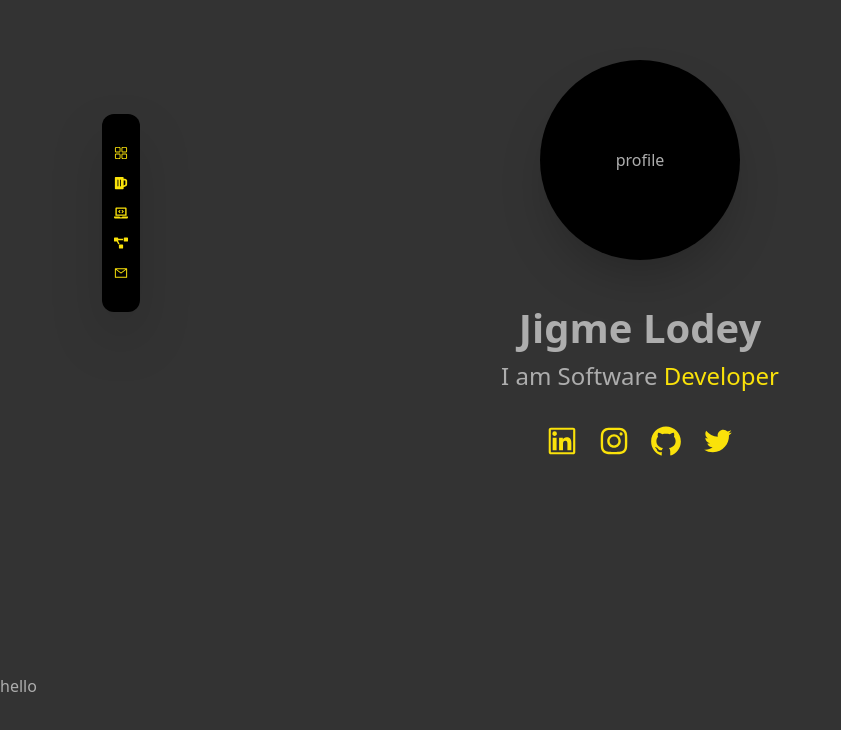
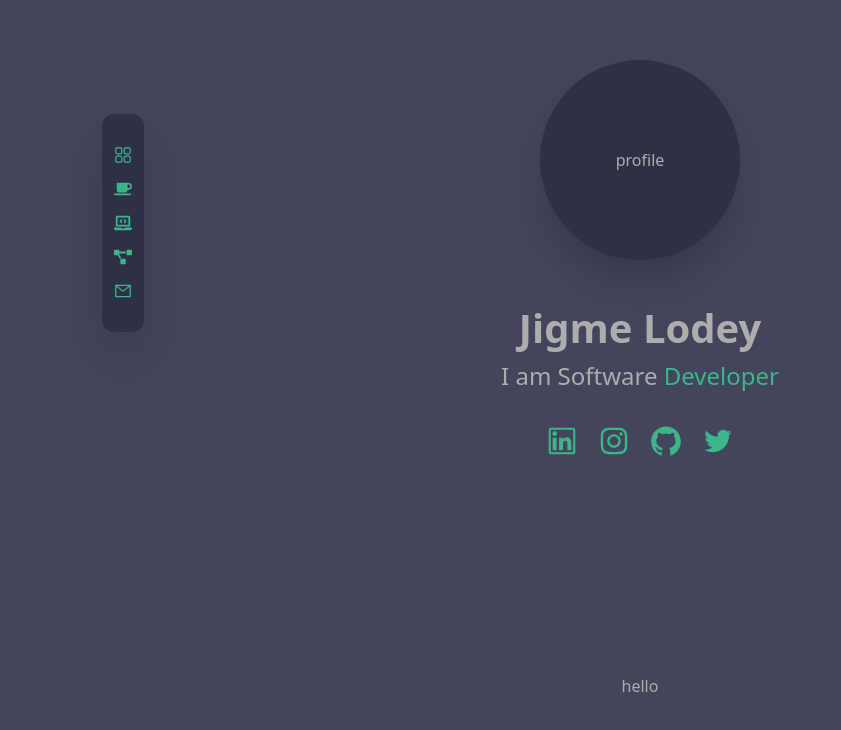
Before and after one commit to jigmeloday/portfolio, a Next.js app: page / in a window 1280 px wide. Shown: the part 126-856 px from the top of the page, without its empty margins (0-841 px from the left). Built offline with nearby package versions, Linux system fonts and the light colour scheme.

Commit message:
color theme setting

```diff
--- a/components/icons/icons.tsx
+++ b/components/icons/icons.tsx
@@ -1,6 +1,6 @@
 import { NavigationModel } from '@/components/layout/model/navigation.model';
 import { RxDashboard } from 'react-icons/rx';
-import { FaBeer, FaLaptopCode, FaProjectDiagram } from 'react-icons/fa';
+import {  FaCoffee, FaLaptopCode, FaProjectDiagram } from 'react-icons/fa';
 import { AiOutlineMail, AiOutlineLinkedin, AiOutlineInstagram, AiOutlineGithub, AiOutlineTwitter } from 'react-icons/ai';
 import { HomeModel } from '@/components/section/home/model/home.model';
 
@@ -12,7 +12,7 @@
     },
     {
         id: '1',
-        icon: <FaBeer />,
+        icon: <FaCoffee />,
         link: '<faBeer />'
     },
     {
--- a/components/layout/navigation/side-nav.tsx
+++ b/components/layout/navigation/side-nav.tsx
@@ -6,7 +6,7 @@
             {
                 NAV_CONST.map(({ icon, id}) => (
                     <div key={id} className='flex justify-center px-[4px] py-[8px] '>
-                        <div className='text-[14px] items-center cursor-pointer hover:text-primary-dark hover:scale-150 transition delay-1500 duration-500 ease-in-out'>
+                        <div className='text-[18px] items-center cursor-pointer hover:text-primary-light hover:scale-150 transition delay-1500 duration-500 ease-in-out'>
                             {icon}
                         </div>
                     </div>
--- a/components/section/about/about.tsx
+++ b/components/section/about/about.tsx
@@ -1,6 +1,6 @@
 function About() {
     return(
-        <div className='min-h-screen'>
+        <div className='min-h-screen flex justify-center'>
             hello
         </div>
     );
--- a/pages/index.tsx
+++ b/pages/index.tsx
@@ -3,7 +3,6 @@
 import About from '@/components/section/about/about';
 
 export default function Home() {
-
     return (
         <main>
             <section>
--- a/styles/globals.css
+++ b/styles/globals.css
@@ -6,6 +6,6 @@
     margin: 0;
     padding: 0;
     scroll-behavior: smooth;
-    background: #333333;
+    background: #43455c;
     color: #adadad
 }
--- a/tailwind.config.js
+++ b/tailwind.config.js
@@ -20,9 +20,9 @@
       },
       colors: {
         primary: {
-          main: '#fae20a',
-          light: '#fcee6c',
-          dark: '#e1cb09',
+          main: '#3EB489',
+          light: '#8bd2b8',
+          dark: '#1f5a45',
         },
         text: {
           main: '#adadad',
@@ -32,14 +32,14 @@
       },
       backgroundColor: {
         primary: {
-          main: '#333333',
-          light: '#1a1a1a',
-          dark: '#000000'
+          main: '#2e3047',
+          light: '#212121',
+          dark: '#2e3047'
         },
         secondary: {
-          main: '#fae20a',
-          light: '#fcee6c',
-          dark: '#e1cb09',
+          main: '#3EB489',
+          light: '#8bd2b8',
+          dark: '#1f5a45',
         },
       },
     },
```
